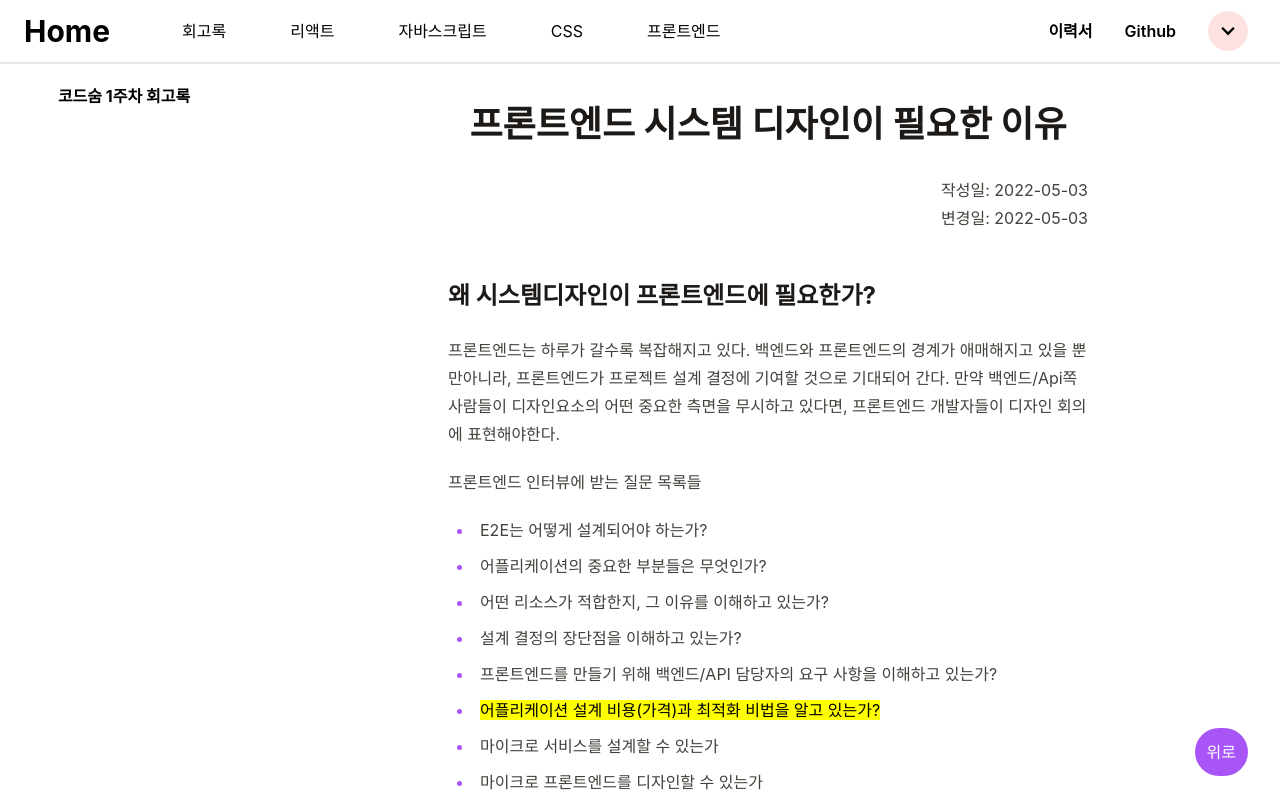
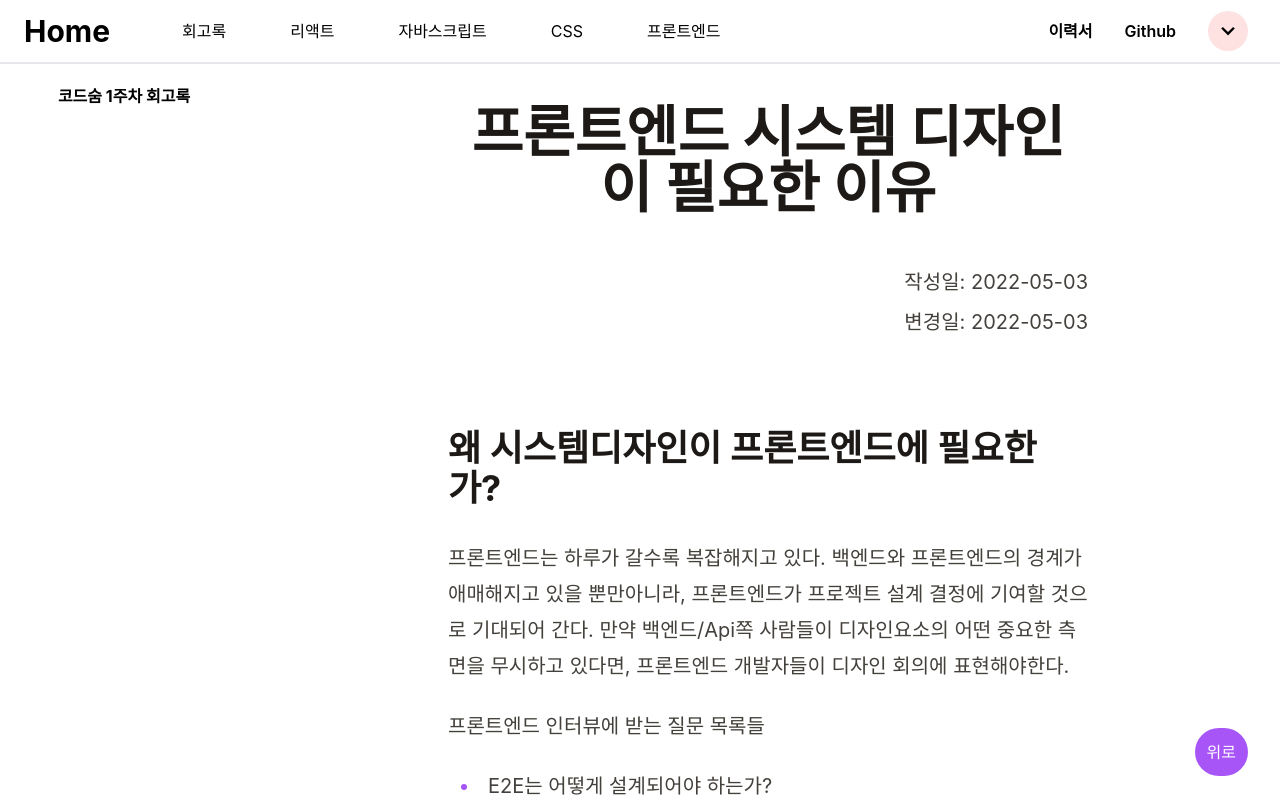
Before and after one commit to rukeni/blog, a Next.js app: page / in a window 1280 px wide. Built offline with nearby package versions, Linux system fonts and the light colour scheme; a web font is replaced by a local one.

Commit message:
Add: 포스트 모바일 버전 대응

```diff
--- a/components/Post/HeadPost.tsx
+++ b/components/Post/HeadPost.tsx
@@ -10,8 +10,12 @@ const HeadPost = ({ title, createdDate, updatedDate }: HeadPostProps) => {
         {title || '타이틀을 입력해주세요'}
       </h1>
       <div className='flex flex-col justify-start items-end'>
-        <p className='my-0'>작성일: {createdDate || '입력필요'}</p>
-        <p className='my-0'>변경일: {updatedDate || '입력필요'}</p>
+        <p className='my-0 lg:mt-0 lg:mb-1'>
+          작성일: {createdDate || '입력필요'}
+        </p>
+        <p className='my-0 lg:mt-0 lg:mb-8'>
+          변경일: {updatedDate || '입력필요'}
+        </p>
       </div>
     </div>
   );
--- a/components/Post/Post.tsx
+++ b/components/Post/Post.tsx
@@ -12,7 +12,7 @@ const Post: FC<PostProps> = ({ children }) => {
     <article
       id='post'
       className={
-        'overflow-auto flex-1 px-48 m-auto mt-10 w-[calc(100vw-16rem)] max-w-full h-full prose prose-stone'
+        'overflow-auto flex-1 px-12 m-auto mt-10 w-[calc(100vw-16rem)] max-w-full h-full prose prose-stone lg:px-48 lg:prose-xl'
       }
     >
       {children}
```
